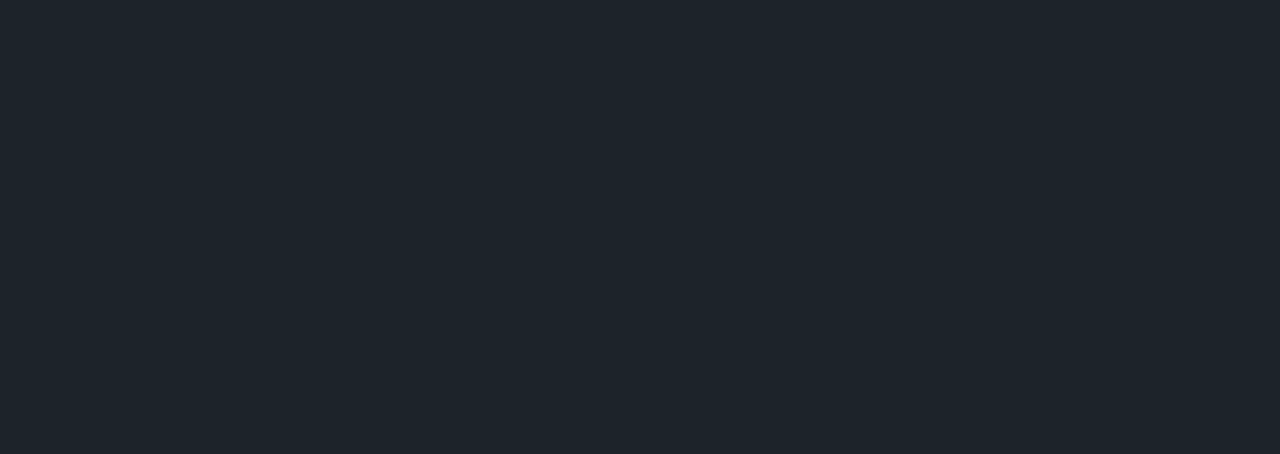
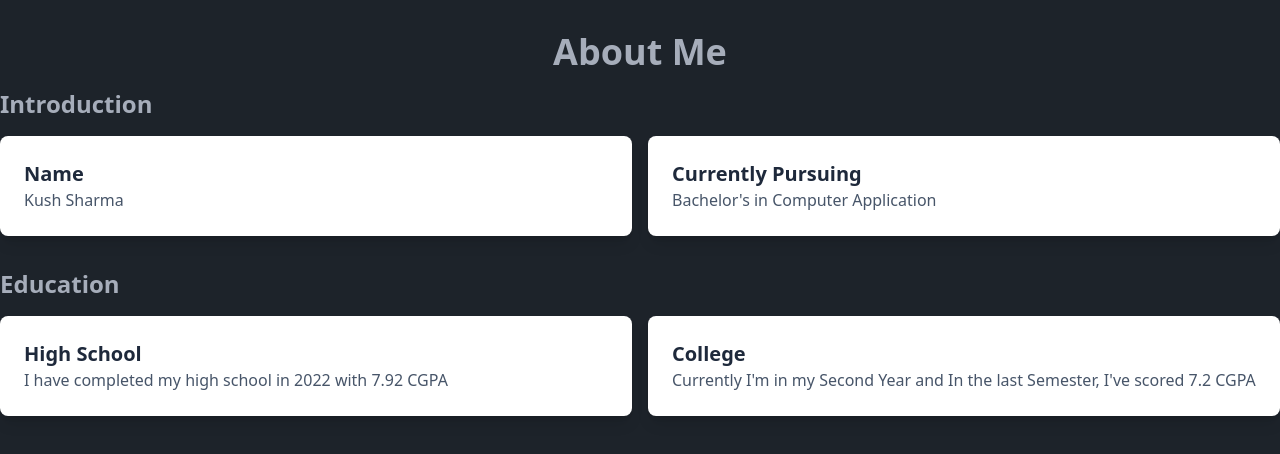
Before and after one commit to Kushhhhhhhh/PortfolioNew, a Next.js app: page /About in a window 1280 px wide. Shown: the top 454 px of the page. Built offline with nearby package versions, Linux system fonts and the light colour scheme.

Commit message:
footer added

```diff
--- a/app/About/page.js
+++ b/app/About/page.js
@@ -4,9 +4,39 @@ import React from 'react'
 const About = () => {
   return (
   <>
-   <main>
+<main className="w-full min-h-screen container mx-auto py-8">
+<h1 className="text-4xl font-bold mb-4 text-center">About Me</h1>
 
-   </main>
+{/* Introduction */}
+<div className="mb-8 ">
+  <h2 className="text-2xl font-bold mb-4 transition duration-150 ease-out hover:ease-in">Introduction</h2>
+  <div className="grid grid-cols-1 sm:grid-cols-1 md:grid-cols-2 gap-4">
+    <div className="bg-white p-6 rounded-lg shadow-lg ">
+      <h3 className="text-xl text-slate-800 font-semibold">Name</h3>
+      <p className="text-slate-600">Kush Sharma</p>
+    </div>
+    <div className="bg-white p-6 rounded-lg shadow-lg ">
+      <h3 className="text-xl text-slate-800 font-semibold">Currently Pursuing</h3>
+      <p className="text-slate-600">Bachelor's in Computer Application</p>
+    </div>
+  </div>
+</div>
+
+{/* Education */}
+<div>
+  <h2 className="text-2xl font-bold mb-4">Education</h2>
+  <div className="grid grid-cols-1 sm:grid-cols-1 md:grid-cols-2 gap-4">
+    <div className="bg-white p-6 rounded-lg shadow-lg">
+      <h3 className="text-xl text-slate-800 font-semibold">High School</h3>
+      <p className="text-slate-600">I have completed my high school in 2022 with 7.92 CGPA</p>
+    </div>
+    <div className="bg-white p-6 rounded-lg shadow-lg">
+      <h3 className="text-xl text-slate-800 font-semibold">College</h3>
+      <p className="text-slate-600">Currently I'm in my Second Year and In the last Semester, I've scored 7.2 CGPA</p>
+    </div>
+  </div>
+</div>
+</main>
   </>
   )
 }
--- a/app/HomePage/page.js
+++ b/app/HomePage/page.js
@@ -1,6 +1,7 @@
 'use client'
 import React, { useEffect } from 'react';
 import Typed from 'typed.js';
+import Footer from '../components/Footer';
 
 const HomePage = () => {
   useEffect(() => {
@@ -34,11 +35,15 @@ const HomePage = () => {
       <p className="text-lg md:text-base">
         The thrill of crafting captivating and interactive webpages fuels my creativity and inspires me to push the boundaries of what's possible. Let's connect and create something amazing together.
       </p>
+      <br />
+      <button className='btn btn-active btn-neutral border-slate-800 hover:font-bold hover:drop-shadow-2xl'>
+        Let's talk!
+      </button>
     </div>
   </div>
 
   {/* RIGHT (Image) */}
-  <div className="md:w-1/2 p-4 flex justify-center items-center">
+  <div className="md:w-1/2 p-8 flex justify-center items-center">
     <img
       src="https://imagetolink.com/ib/8tLmIl9Zg8.png"
       alt="kush-logo"
@@ -47,7 +52,7 @@ const HomePage = () => {
     />
   </div>
 </main>
-  <hr />
+  <Footer />
   </>
   );
 }
--- /dev/null
+++ b/app/components/Footer.js
@@ -0,0 +1,27 @@
+'use client'
+import React from 'react';
+import Link from 'next/link';
+import EmailIcon from '@mui/icons-material/Email';
+import LinkedInIcon from '@mui/icons-material/LinkedIn';
+import GitHubIcon from '@mui/icons-material/GitHub';
+import InstagramIcon from '@mui/icons-material/Instagram';
+
+const Footer = () => {
+  return (
+    <main className='flex flex-col justify-between items-center'>
+    <footer className="footer flex flex-col md:flex-row justify-center md:justify-between items-center p-4 bg-neutral text-neutral-content">
+      <aside className="mb-4 md:mb-0">
+        <p className="text-center md:text-left">Copyright © 2023 - All rights reserved</p>
+      </aside>
+      <nav className="flex gap-4">
+        <Link href="mailto:kush.73888@gmail.com"><EmailIcon /></Link>
+        <Link href="https://www.linkedin.com/in/kushSharma738"><LinkedInIcon /></Link>
+        <Link href="https://github.com/kushhhhhhhh"><GitHubIcon /></Link>
+        <Link href="https://www.instagram.com/kushhhhhhh._/?hl=en"><InstagramIcon /></Link>
+      </nav>
+    </footer>
+  </main>
+  );
+};
+
+export default Footer;
--- a/app/page.js
+++ b/app/page.js
@@ -2,14 +2,13 @@
 import Link from 'next/link'
 import Navbar from './Navbar/page';
 import HomePage from './HomePage/page';
-import About from './About/page';
+import About from './about/page';
 
 export default function Home() {
   return (
     <section>
       <Navbar />
       <Link href="/"><HomePage /></Link>
-      <Link href="/about"><About /></Link>
     </section>
   )
 }
--- a/package.json
+++ b/package.json
@@ -9,6 +9,10 @@
     "lint": "next lint"
   },
   "dependencies": {
+    "@emotion/react": "^11.11.1",
+    "@emotion/styled": "^11.11.0",
+    "@mui/icons-material": "^5.14.9",
+    "@mui/material": "^5.14.10",
     "autoprefixer": "10.4.15",
     "next": "13.4.19",
     "postcss": "8.4.29",
```
Also changed, not shown: 1 other file (tests, documents, lock files or other folders).
